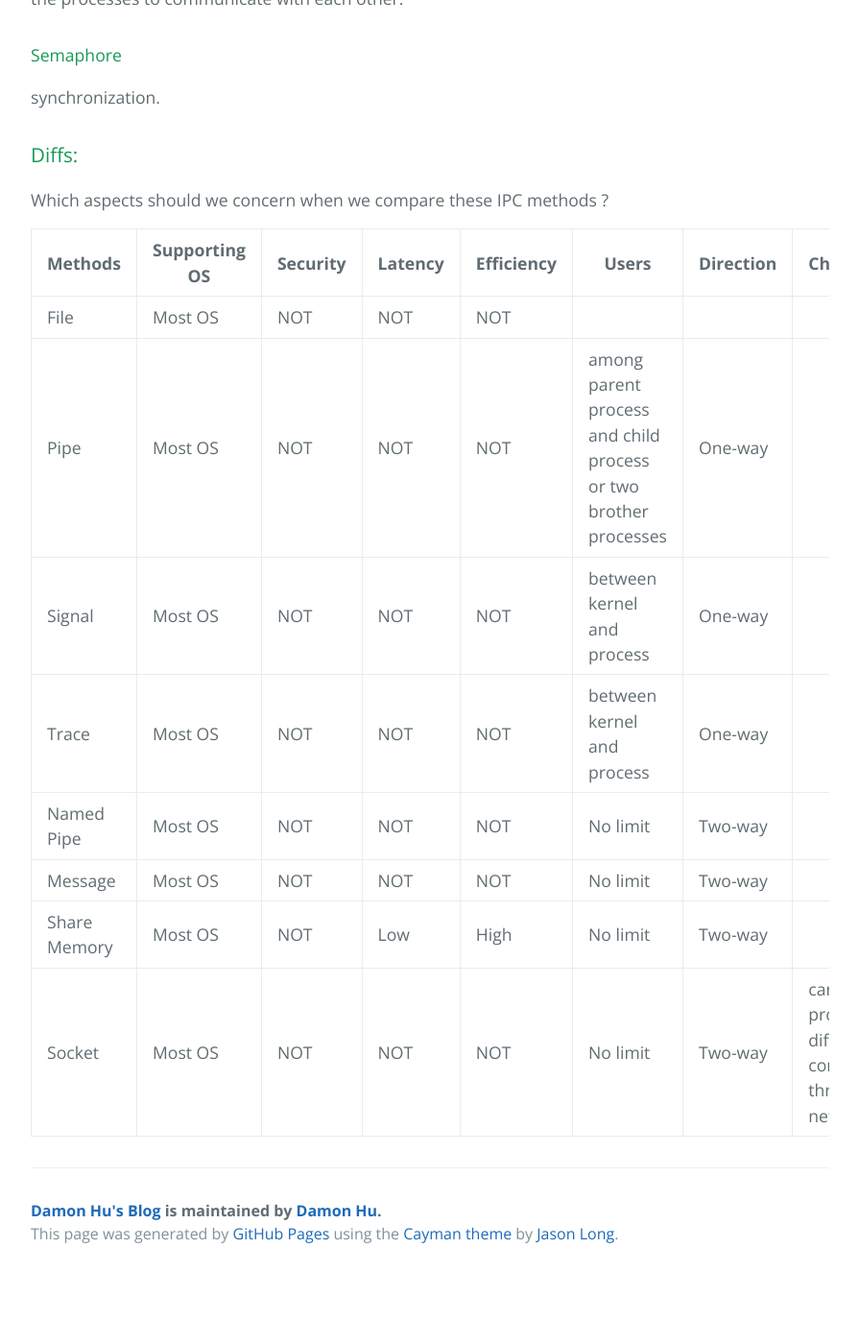
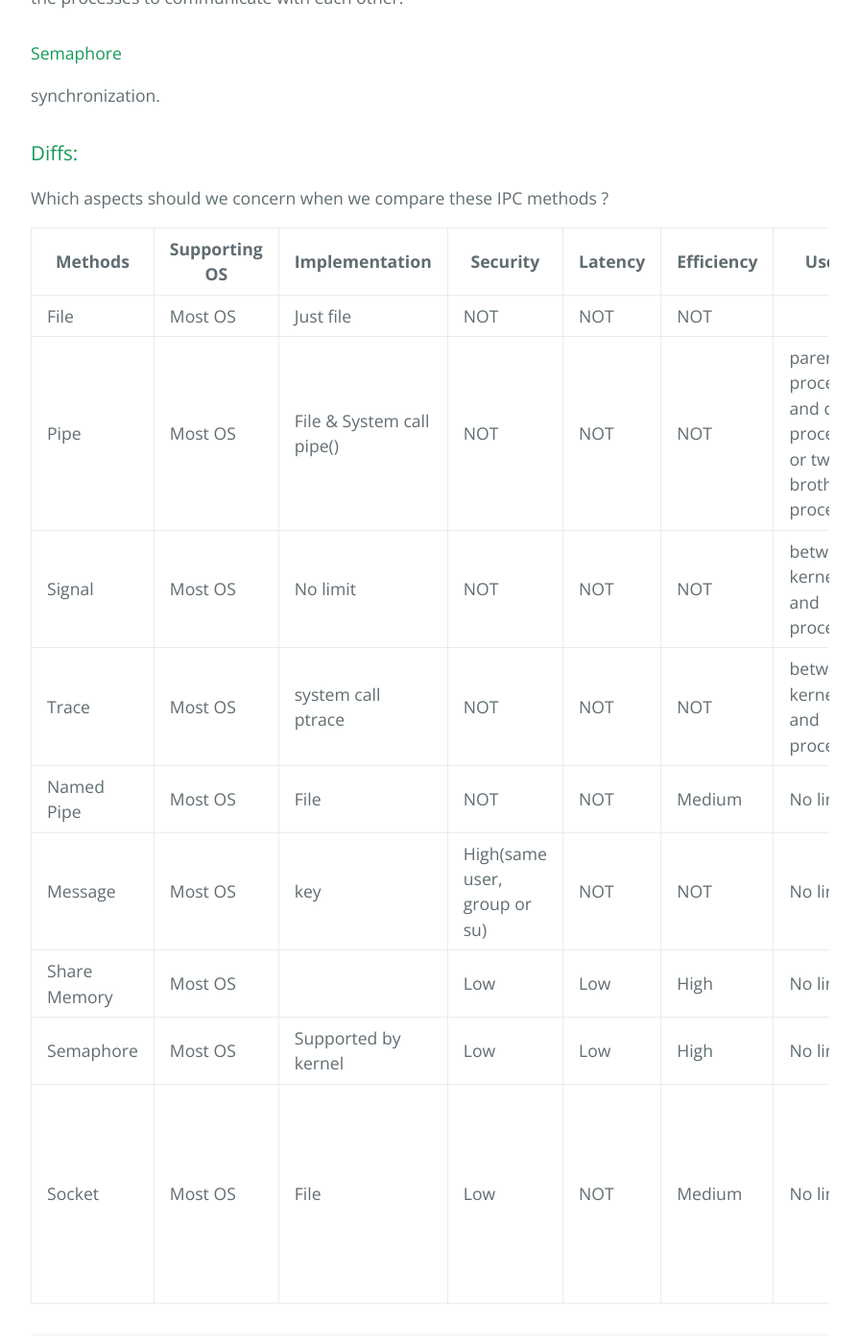
Before and after one commit to dreamhb/dreamhb.github.io, a Jekyll site: the page built from _posts/2019-03-17-IPC-Diffs.md, in a window 1280 px wide and 1400 px high, scrolled down 1685 px. Shown: the whole window at 96% size, without its empty margins (192-1087 px from the left). Built offline with Jekyll 4.4.1, drawn with Linux system fonts in a browser that asks for light colours; before the commit the page ends 3014 px from its top, so only the background shows below that; some of the changed text lies outside the part shown.

Commit message:
complete table

```diff
--- a/_posts/2019-03-17-IPC-Diffs.md
+++ b/_posts/2019-03-17-IPC-Diffs.md
@@ -10,7 +10,7 @@ categories: os
 There are so many Interprocess Communication methods (IPC) in operating systems:
 
 #### Questions:
-1> Why do we need IPC ?
+1. Why do we need IPC ?
 
 #### File
 A record stored on disk, or a record synthesized on demand by a file server, which can be accessed by multiple processes.
@@ -45,13 +45,14 @@ synchronization.
 ### Diffs:
 Which aspects should we concern when we compare these IPC methods ?
 
-| Methods | Supporting OS | Security | Latency | Efficiency | Users | Direction | Characteristic |
-| ---- | ---- | ---- | ---- | ---- | ---- | ---- | ----- |
-| File | Most OS | NOT | NOT | NOT | | | |
-| Pipe | Most OS | NOT | NOT | NOT | among parent process and child process or two brother processes | One-way | |
-| Signal | Most OS | NOT | NOT | NOT | between kernel and process | One-way | |
-| Trace | Most OS | NOT | NOT | NOT | between kernel and process | One-way | |
-| Named Pipe | Most OS | NOT | NOT | NOT | No limit | Two-way | |
-| Message | Most OS | NOT | NOT | NOT | No limit | Two-way | |
-| Share Memory | Most OS | NOT | Low | High | No limit | Two-way | |
-| Socket | Most OS | NOT | NOT | NOT | No limit | Two-way | can among processes in different computer through network |
+| Methods | Supporting OS | Implementation | Security | Latency | Efficiency | Users | Direction | Characteristic |
+| ---- | ---- | ---- | ---- | ---- | ---- | ----- | ---- | ------ |
+| File | Most OS | Just file | NOT | NOT | NOT | | | |
+| Pipe | Most OS | File & System call pipe() | NOT | NOT | NOT | parent process and child process or two brother processes | One-way | |
+| Signal | Most OS | No limit | NOT | NOT | NOT | between kernel and process | One-way | |
+| Trace | Most OS | system call ptrace | NOT | NOT | NOT | between kernel and process | One-way | mainly used for debugging |
+| Named Pipe | Most OS | File | NOT | NOT | Medium | No limit | Two-way | |
+| Message | Most OS | key | High(same user, group or su) | NOT | NOT | No limit | Two-way | |
+| Share Memory | Most OS |  | Low | Low | High | No limit | Two-way | |
+| Semaphore | Most OS | Supported by kernel | Low | Low | High | No limit | Two-way | |
+| Socket | Most OS | File | Low | NOT | Medium | No limit | Two-way | can among processes in different computer through network, client-server model |
```
